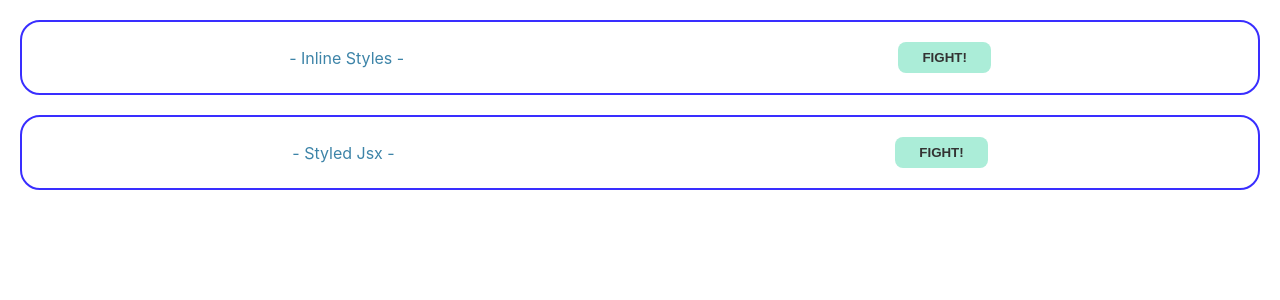
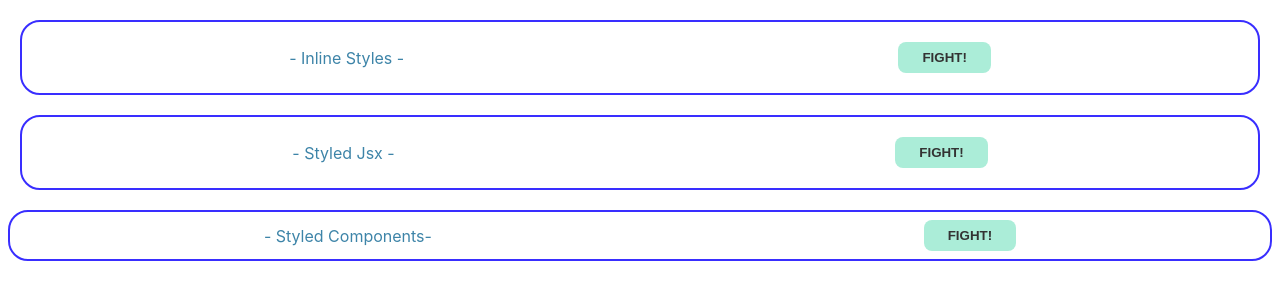
Before and after one commit to Madoyume/react-stepup, a React (Create React App) app: page / in a window 1280 px wide. Shown: the top 300 px of the page. Built offline with nearby package versions, Linux system fonts and the light colour scheme; the HTML template or start-up script is replaced by a standard one.

Commit message:
[upd]Styled-Componentsの適用

```diff
--- a/package.json
+++ b/package.json
@@ -6,7 +6,8 @@
     "cra-template": "1.2.0",
     "react": "^19.0.0",
     "react-dom": "^19.0.0",
-    "react-scripts": "5.0.1"
+    "react-scripts": "5.0.1",
+    "styled-components": "^6.1.14"
   },
   "scripts": {
     "start": "react-scripts start",
--- a/src/App.jsx
+++ b/src/App.jsx
@@ -2,12 +2,14 @@ import "./App.css";
 import React from "react";
 import { InlineStyle } from "./components/InlineStyle";
 import { StyledJsx } from "./components/StyledJsx";
+import { StyledComponents } from "./components/StyledComponents";
 
 function App() {
   return (
     <>
       <InlineStyle />
       <StyledJsx />
+      <StyledComponents />
     </>
   );
 }
--- /dev/null
+++ b/src/components/StyledComponents.jsx
@@ -0,0 +1,36 @@
+import styled from "styled-components";
+
+export const StyledComponents = () => {
+  return (
+    <SContainer>
+      <STitle>- Styled Components- </STitle>
+      <SButton>FIGHT!</SButton>
+    </SContainer>
+  );
+};
+
+const SContainer = styled.div`
+  border: solid 2px #392eff;
+  border-radius: 20px;
+  padding: 8px;
+  margin: 8px;
+  display: flex;
+  justify-content: space-around;
+  align-items: center;
+`;
+
+const STitle = styled.p`
+  margin: 0;
+  color: #3d84a8;
+`;
+
+const SButton = styled.button`
+  background-color: #abedd8;
+  border: none;
+  padding: 8px 24px;
+  border-radius: 8px;
+  color: #333;
+  font-weight: bold;
+  &:hover {
+    background-color: #46cdcf;
+`;
```
Also changed, not shown: 1 other file (tests, documents, lock files or other folders).
